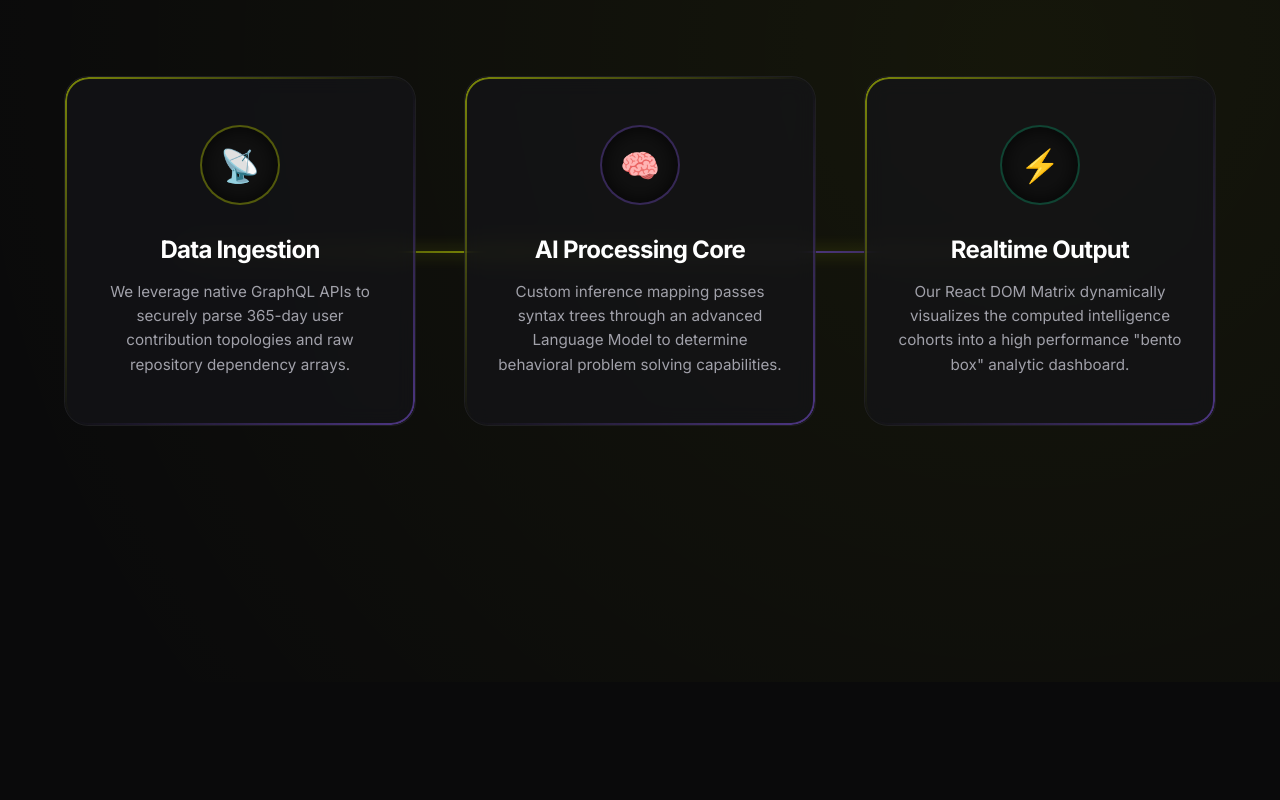
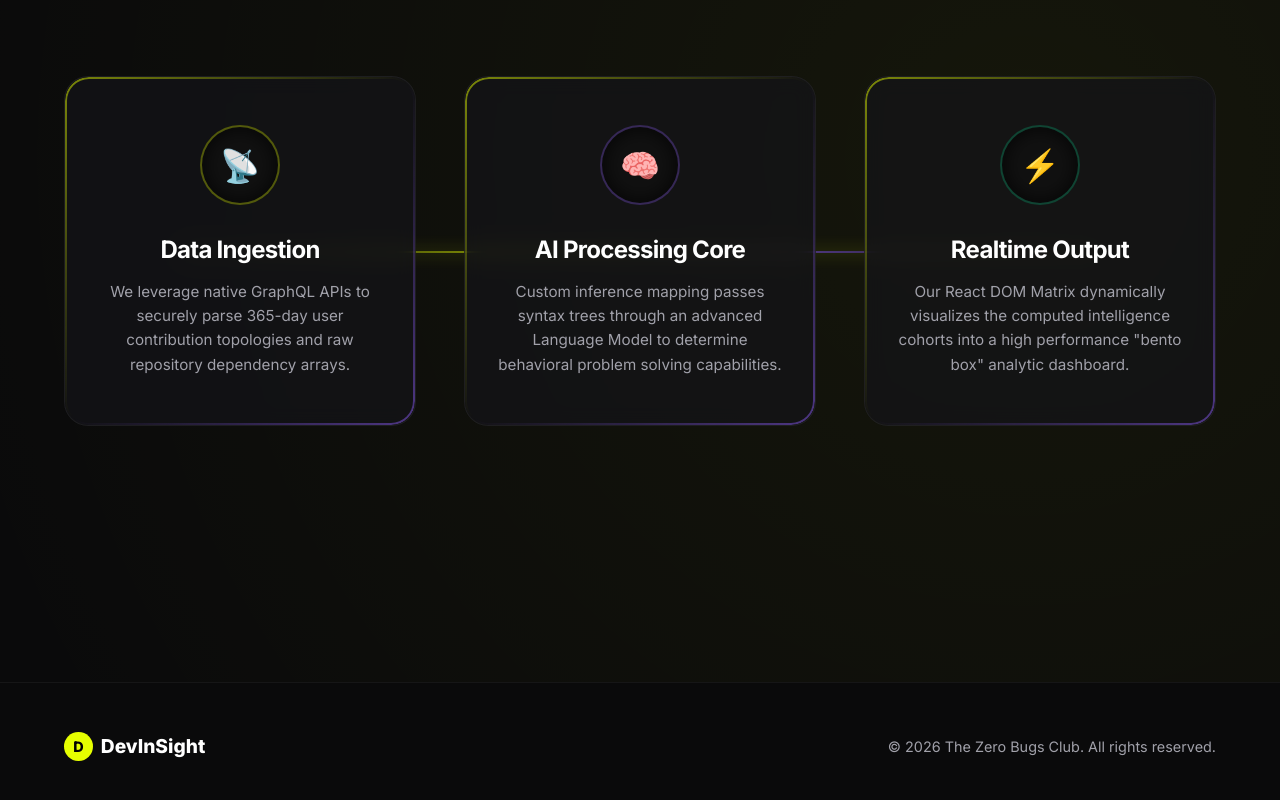
Before and after one commit to shivaansh0610-LUFFY/DevInsight-v2, a Next.js app: page / in a window 1280 px wide. Shown: the part 2452-3252 px from the top of the page. Before the commit the page ends 3134 px from the top, so only its background shows below. Built offline with nearby package versions, Linux system fonts and the light colour scheme.

Commit message:
feat: design - add premium DevInSight footer copyright component

```diff
--- a/src/app/page.js
+++ b/src/app/page.js
@@ -121,6 +121,17 @@ export default function Home() {
           </div>
         </div>
       </section>
+      {/* Footer Section */}
+      <footer className={styles.footer}>
+        <div className={styles.footerContent}>
+          <div className={styles.footerLogo}>
+            <span className={styles.footerLogoIcon}>D</span> DevInSight
+          </div>
+          <p className={styles.footerText}>
+            &copy; {new Date().getFullYear()} The Zero Bugs Club. All rights reserved.
+          </p>
+        </div>
+      </footer>
 
     </main>
   );
--- a/src/app/page.module.css
+++ b/src/app/page.module.css
@@ -490,6 +490,51 @@
 }
 
 
+/* Footer Section */
+.footer {
+  width: 100%;
+  border-top: 1px solid rgba(255, 255, 255, 0.05);
+  background: #0A0A0B;
+  padding: 3rem 4rem;
+  margin-top: auto;
+  position: relative;
+  z-index: 10;
+}
+
+.footerContent {
+  max-width: 1600px;
+  margin: 0 auto;
+  display: flex;
+  justify-content: space-between;
+  align-items: center;
+}
+
+.footerLogo {
+  display: flex;
+  align-items: center;
+  gap: 0.5rem;
+  font-weight: 800;
+  font-size: 1.2rem;
+  color: #FFF;
+}
+
+.footerLogoIcon {
+  background: var(--primary);
+  color: #000;
+  width: 1.8rem;
+  height: 1.8rem;
+  display: flex;
+  align-items: center;
+  justify-content: center;
+  border-radius: 50%;
+  font-size: 0.9rem;
+}
+
+.footerText {
+  color: var(--text-muted);
+  font-size: 0.9rem;
+}
+
 @media (max-width: 992px) {
   .hero {
     grid-template-columns: 1fr;
@@ -532,4 +577,9 @@
   .techGrid::before {
     display: none;
   }
+  .footerContent {
+    flex-direction: column;
+    gap: 1.5rem;
+    text-align: center;
+  }
 }
```
